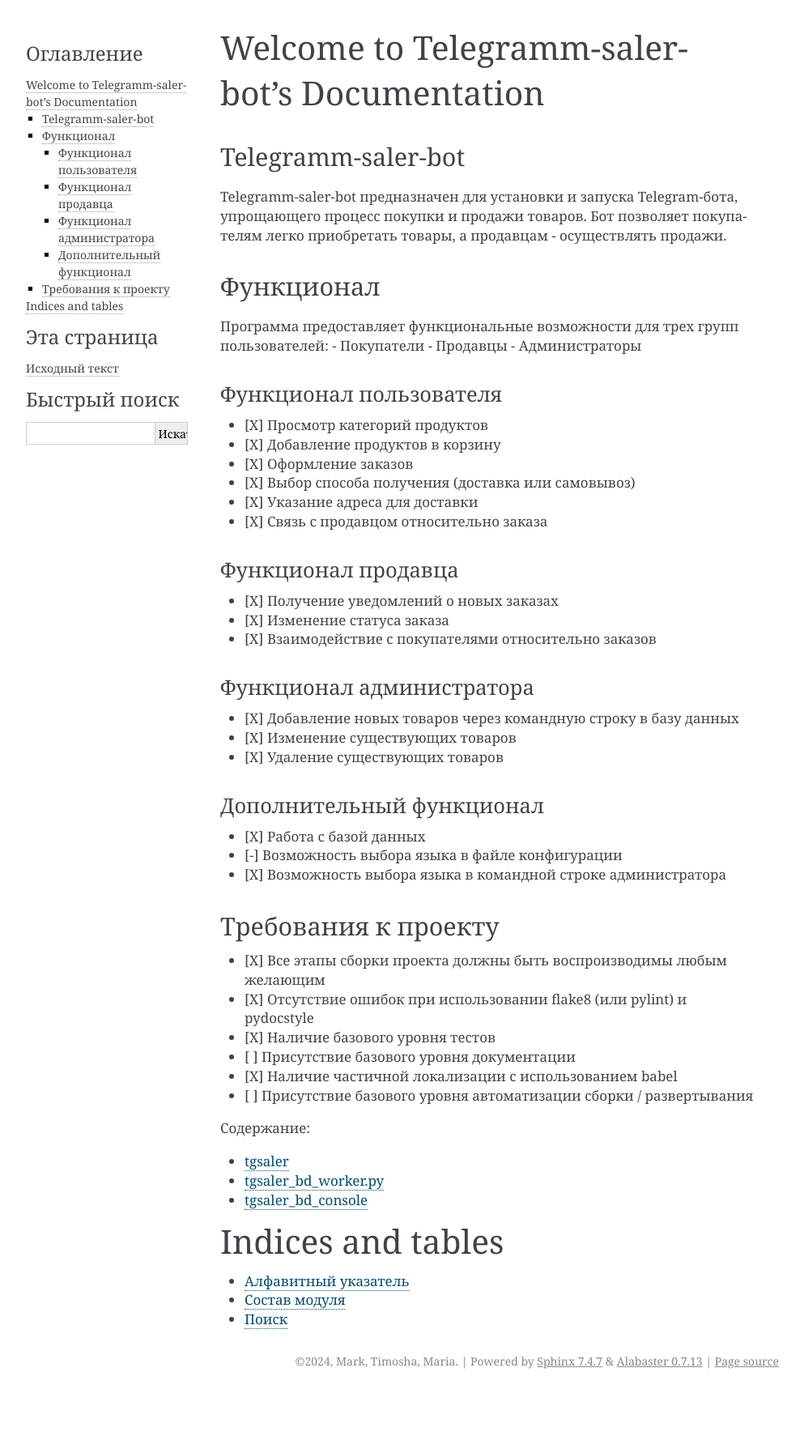
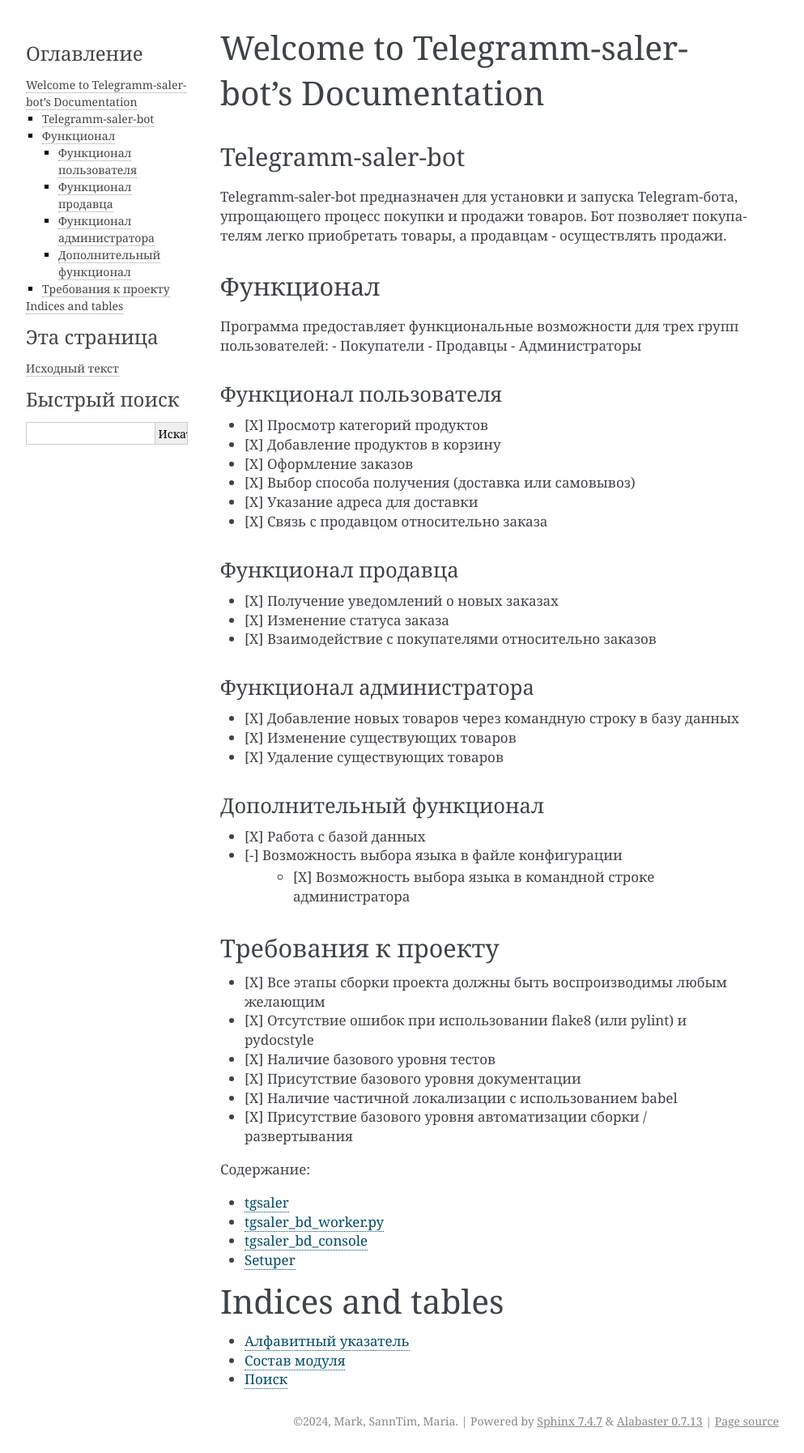
Before and after one commit to SannTim/Telegramm-saler-bot, a Sphinx documentation site: the page built from docs/source/index.rst, in a window 1280 px wide. Shown: the whole page at 81% size, without its empty margins (148-1141 px from the left). Built offline with Sphinx 7.4.7, drawn with Linux system fonts in a browser that asks for light colours; before the commit the page ends 1720 px from its top, so only the background shows below that.

Commit message:
minor changes

```diff
--- a/docs/source/conf.py
+++ b/docs/source/conf.py
@@ -11,8 +11,8 @@ print(pathlib.Path(__file__).parents[2].resolve().as_posix())
 # https://www.sphinx-doc.org/en/master/usage/configuration.html#project-information
 
 project = 'Telegramm-saler-bot'
-copyright = '2024, Mark, Timosha, Maria'
-author = 'Mark, Timosha, Maria'
+copyright = '2024, Mark, SannTim, Maria'
+author = 'Mark, SannTim, Maria'
 
 # -- General configuration ---------------------------------------------------
 # https://www.sphinx-doc.org/en/master/usage/configuration.html#general-configuration
--- a/docs/source/index.rst
+++ b/docs/source/index.rst
@@ -42,16 +42,16 @@ Telegramm-saler-bot предназначен для установки и зап
 ~~~~~~~~~~~~~~~~~~~~~~~~~~
 - [X] Работа с базой данных
 - [-] Возможность выбора языка в файле конфигурации
-- [X] Возможность выбора языка в командной строке администратора
+   - [X] Возможность выбора языка в командной строке администратора
 
 Требования к проекту
 ---------------------
 - [X] Все этапы сборки проекта должны быть воспроизводимы любым желающим
 - [X] Отсутствие ошибок при использовании flake8 (или pylint) и pydocstyle
 - [X] Наличие базового уровня тестов
-- [ ] Присутствие базового уровня документации
+- [X] Присутствие базового уровня документации
 - [X] Наличие частичной локализации с использованием babel
-- [ ] Присутствие базового уровня автоматизации сборки / развертывания
+- [X] Присутствие базового уровня автоматизации сборки / развертывания
 
 .. toctree::
    :maxdepth: 2
@@ -60,6 +60,7 @@ Telegramm-saler-bot предназначен для установки и зап
    tgsaler
    bd_worker
    bd_console
+   setuper
 
 Indices and tables
 ==================
```
Also changed, not shown: README.md (+2 -2 lines), docs/source/setuper.rst (added, +10 -0 lines).
